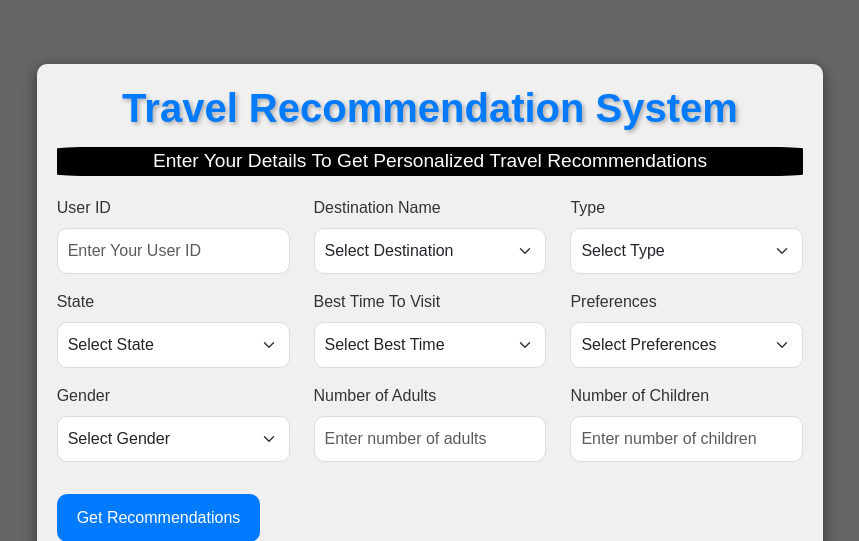
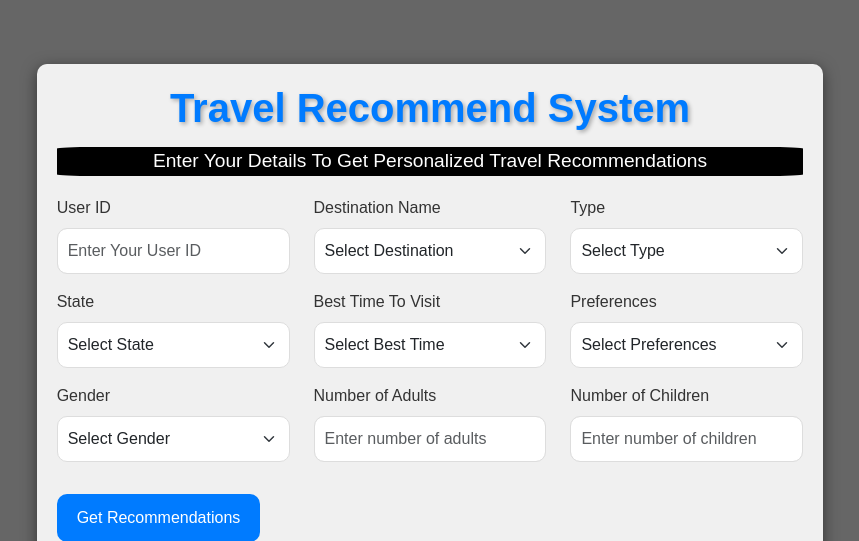
Before and after one commit to Sanskar1811/Tours-Travel-Recommendation-System-Using-ML, a Flask app: page /recommend in a window 1280 px wide. Shown: the top 541 px of the page, without its empty margins (210-1069 px from the left). Run offline with Flask 3, Linux system fonts and the light colour scheme; parts of the project's set-up code (start-up, migrations or seed data) failed here and were passed over; some libraries are stand-ins or nearby versions.

Commit message:
Update recommendation.html

```diff
--- a/templates/recommendation.html
+++ b/templates/recommendation.html
@@ -122,7 +122,7 @@
                 <div class = "row justify-content-center">
                     <div class = "col-md-8">
                         <div class = "form-container" style="background: rgba(255, 255, 255, 0.9); padding: 20px; border-radius: 10px; box-shadow: 0px 4px 15px rgba(0, 0, 0, 0.5);">
-                            <h1 class="text-center" style="font-size: 2.5rem; font-weight: bold; color: #007bff; text-shadow: 2px 2px 4px rgba(0, 0, 0, 0.3); margin-bottom: 15px;">Travel Recommendation System</h1>
+                            <h1 class="text-center" style="font-size: 2.5rem; font-weight: bold; color: #007bff; text-shadow: 2px 2px 4px rgba(0, 0, 0, 0.3); margin-bottom: 15px;">Travel Recommend System</h1>
                             <p class="text-center" style="font-size: 1.2rem; color: white; background-color:black; radius:5%;  border-radius:5%; % margin-bottom: 20px;">Enter Your Details To Get Personalized Travel Recommendations</p>
 
                             <form action="/recommend" method="POST">
```
